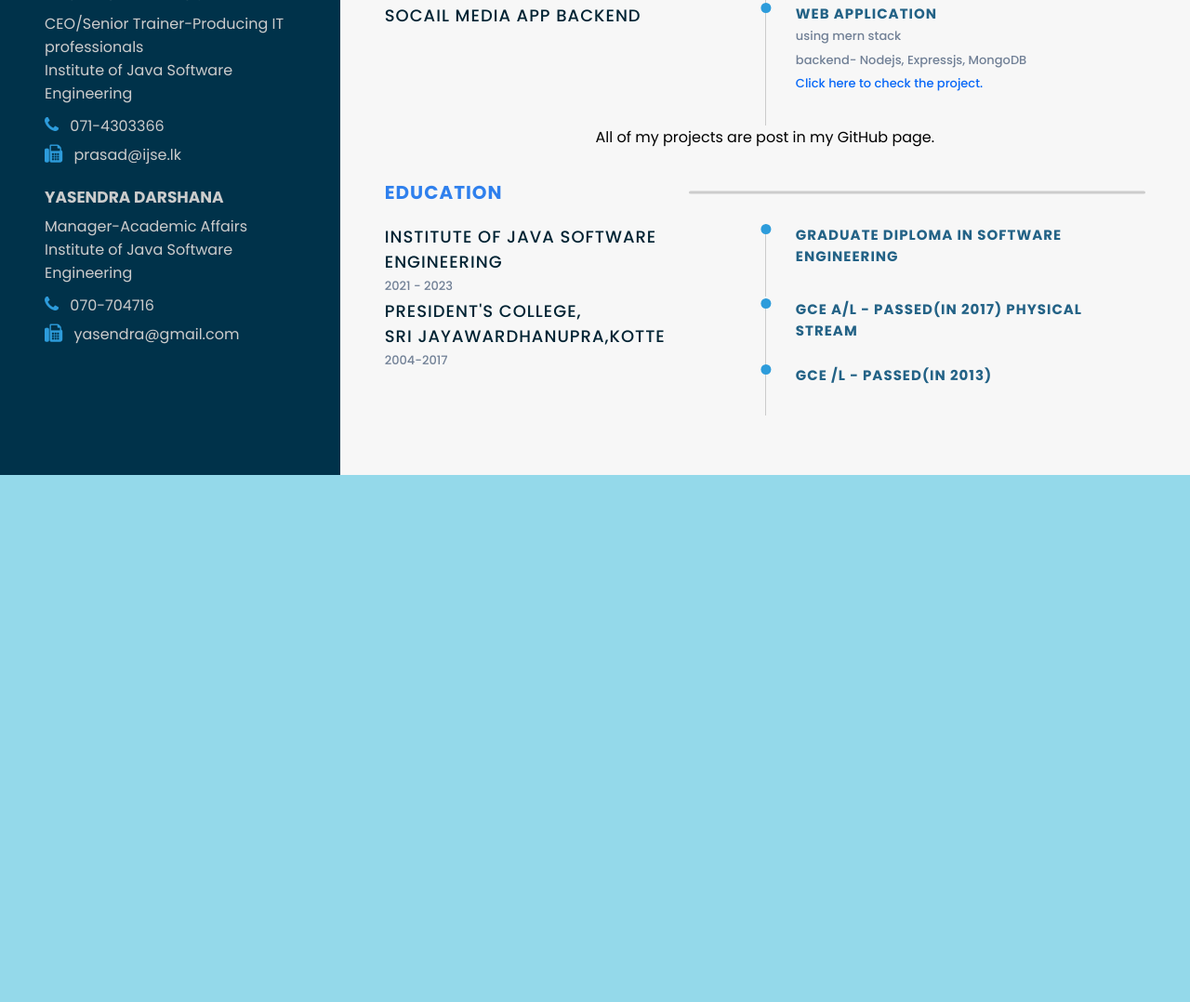
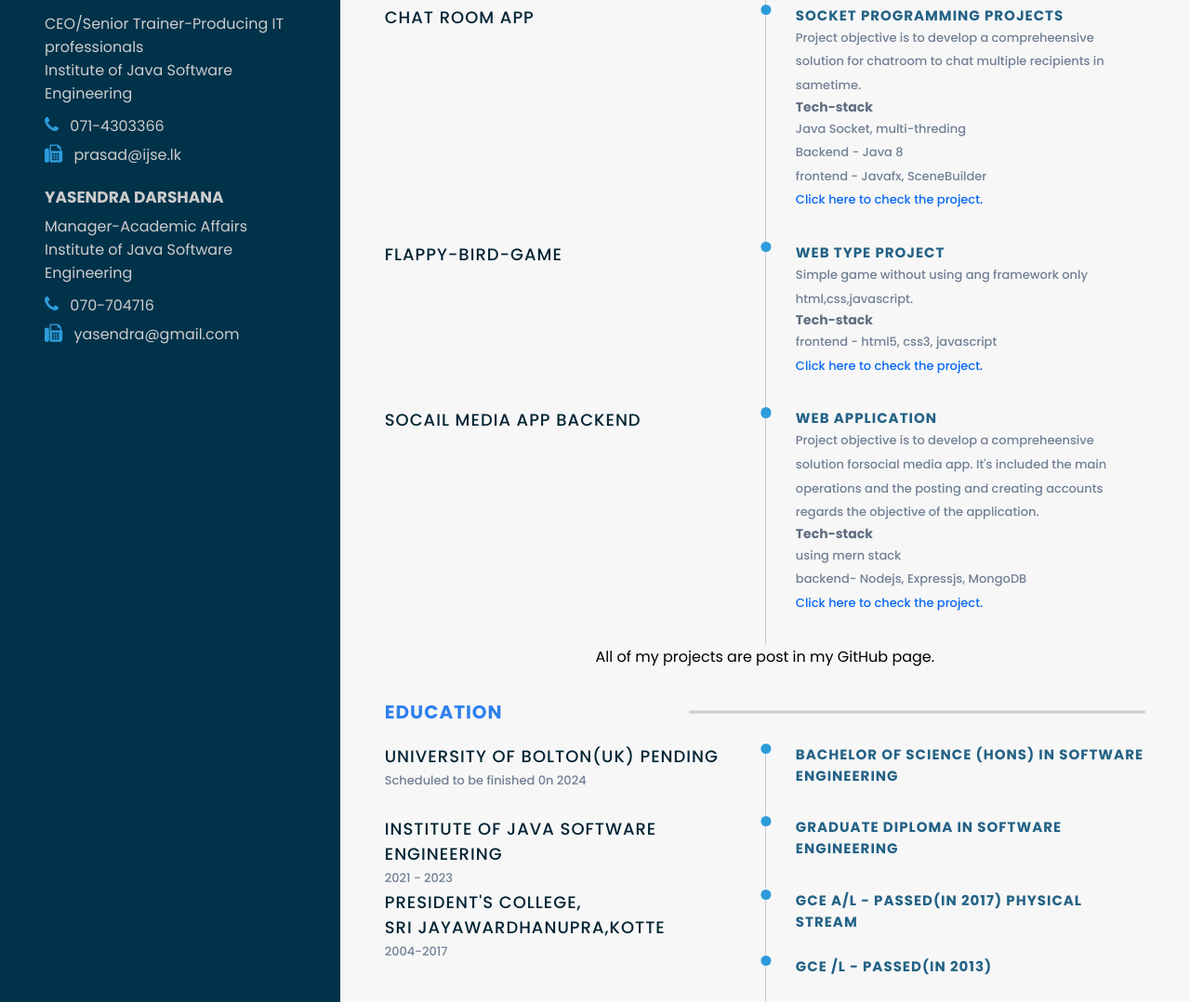
Before and after one commit to MappuBoy/My-CV, a plain HTML site: page index.html in a window 1280 px wide. Shown: the part 1276-2354 px from the top of the page at 93% size. Before the commit the page ends 1787 px from the top, so only its background shows below. Drawn offline with Linux system fonts and the light colour scheme.

Commit message:
cv finish

```diff
--- a/index.html
+++ b/index.html
@@ -34,7 +34,7 @@
                         </li>
                         <li>
                             <i class="fa fa-globe"></i>
-                            <a href="https://malithnavodamarasinghe.000webhostapp.com/">https://malithnavodamarasinghe.000webhostapp.com/</a>
+                            <a href="https://malithnamarasinghe.000webhostapp.com//">https://malithnamarasinghe.000webhostapp.com//</a>
                         </li>
                         <li>
                             <i class="fa fa-github"></i>
@@ -157,6 +157,7 @@
                         <div class="right-tl-content">
                             <div class="tl-content">
                                 <h4 class="tl-title-2">Standalone type Projects</h4>
+                                <p class="para">Project objective is to develop a compreheensive solution for student record management in a institute.It's included the main business operations and the business logic regards the objective of the application.</p>
                                 <h5 class="teckstak">Tech-stack</h5>
                                 <p class="para">
                                    MVC Architecture, Singleton Design Pattern<br>Backend - Java 8, Mysql, JDBC<br>frontend - Javafx, SceneBuilder<br><a href="https://github.com/MappuBoy/Janaka-Phamacy-POS-System/tree/master/out/production/janaka%20pharmacy/lk/janakapharamcay" class="projectlink">Click here to check the project.</a>
@@ -171,6 +172,7 @@
                         <div class="right-tl-content">
                             <div class="tl-content">
                                 <h4 class="tl-title-2">Standalone type Projects</h4>
+                                <p class="para">Project objective is to develop a compreheensive solution for phamacy record management in a phamacy.It's included the main business operations and the business logic regards the objective of the application.</p>
                                 <h5 class="teckstak">Tech-stack</h5>
                                 <p class="para">
                                    Leyard Architecture, Singleton Design Pattern<br>Backend - Java 8, Mysql, JDBC, Hibernate<br>frontend - Javafx, SceneBuilder<br><a href="https://github.com/MappuBoy/Sipsewana-Institute-POS-System" class="projectlink">Click here to check the project.</a>
@@ -185,6 +187,7 @@
                         <div class="right-tl-content">
                             <div class="tl-content">
                                 <h5 class="tl-title-2">Enterprise Edition type Project</h5>
+                                <p class="para">Project objective is to develop a compreheensive solution for business record management in a car rental service.It's included the main business operations and the business logic regards the objective of the application.</p>
                                 <h5 class="teckstak">Tech-stack</h5>
                                 <p class="para">
                                     Layard Architecture, Singleton Design Pattern<br>Backend - SpringMVC, Mysql, Mevan <br>frontend - html5, css3, javascript, Bootstrap, Ajax<br><a href="https://github.com/MappuBoy/Easy-Car-Rental-Service" class="projectlink">Click here to check the project.</a>
@@ -199,6 +202,8 @@
                         <div class="right-tl-content">
                             <div class="tl-content">
                                 <h4 class="tl-title-2">Socket Programming Projects</h4>
+                                <p class="para">Project objective is to develop a compreheensive solution for chatroom to chat multiple recipients in sametime. </p>
+
                                 <h5 class="teckstak">Tech-stack</h5>
                                 <p class="para">
                                   Java Socket, multi-threding<br>Backend - Java 8<br>frontend - Javafx, SceneBuilder<br><a href="https://github.com/MappuBoy/Chat-Room-App" class="projectlink">Click here to check the project.</a>
@@ -213,9 +218,11 @@
                         <div class="right-tl-content">
                             <div class="tl-content">
                                 <h5 class="tl-title-2">Web type Project</h5>
+                                <p class="para">Simple game without using ang framework only html,css,javascript.</p>
+
                                 <h5 class="teckstak">Tech-stack</h5>
                                 <p class="para">
-                                    Simple game without using ang framework only html,css,javascript<br>frontend - html5, css3, javascript<br><a href="https://github.com/MappuBoy/Flappy-Bird-Game" class="projectlink">Click here to check the project.</a>
+                                 frontend - html5, css3, javascript<br><a href="https://github.com/MappuBoy/Flappy-Bird-Game" class="projectlink">Click here to check the project.</a>
                                 </p>
                             </div>
                         </div>
@@ -227,6 +234,8 @@
                         <div class="right-tl-content">
                             <div class="tl-content">
                                 <h5 class="tl-title-2">Web Application</h5>
+                                <p class="para">Project objective is to develop a compreheensive solution forsocial media app. It's included the main operations and the posting and creating accounts regards the objective of the application.</p>
+                                <h5 class="teckstak">Tech-stack</h5>
                                 <p class="para">
                                     using mern stack <br>backend- Nodejs, Expressjs, MongoDB<br><a href="https://github.com/MappuBoy/Facebook-clone-backend" class="projectlink">Click here to check the project.</a>
                                 </p>
@@ -237,6 +246,18 @@
                 </section>
                 <section class="education sect">
                     <h2 class="right-title">education</h2>
+                    <div class="timeline">
+                        <div class="left-tl-content">
+                            <h5 class="tl-title">University of Bolton(UK) pending</h5>
+                            <p class="para">Scheduled to be finished 0n 2024</p>
+                        </div>
+                        <div class="right-tl-content">
+                            <div class="tl-content">
+                                <h5 class="tl-title-2">Bachelor of Science (hons) in Software Engineering</h5>
+
+                            </div>
+                        </div>
+                    </div>
                     <div class="timeline">
                         <div class="left-tl-content">
                             <h5 class="tl-title">Institute of Java Software Engineering</h5>
```
